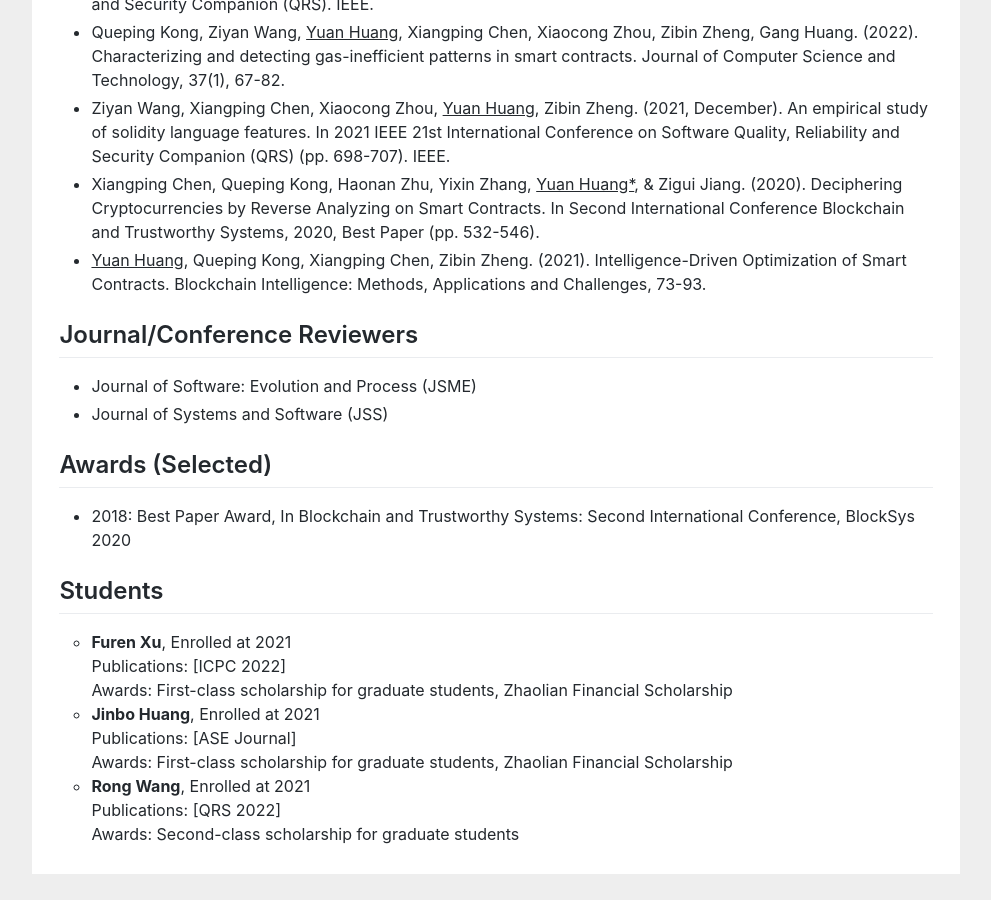
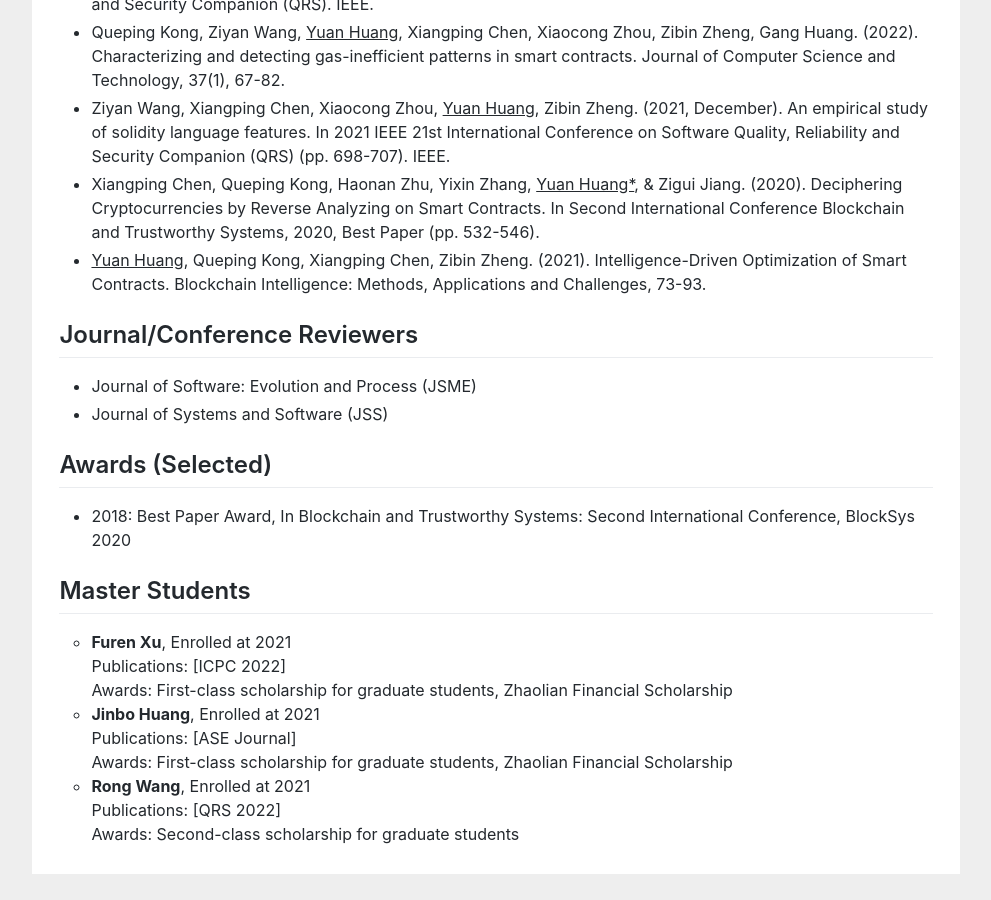
Before and after one commit to huangyuan-hy/huangyuan-hy.github.io, a Jekyll site: the page index.html, which Jekyll copies as it is, in a window 1280 px wide and 900 px high, scrolled down 2191 px. Shown: the whole window, without its empty margins (144-1135 px from the left). Built offline with Jekyll 4.4.1, drawn with Linux system fonts in a browser that asks for light colours.

Commit message:
Update index.html

```diff
--- a/index.html
+++ b/index.html
@@ -151,7 +151,7 @@ gtag('config', 'UA-158965281-1');
 
 				</ul>
 
-				<h2>Students</h2>
+				<h2>Master Students</h2>
 				<ul>
 
 <li type="circle"><b>Furen Xu</b>, Enrolled at 2021</li>
```
